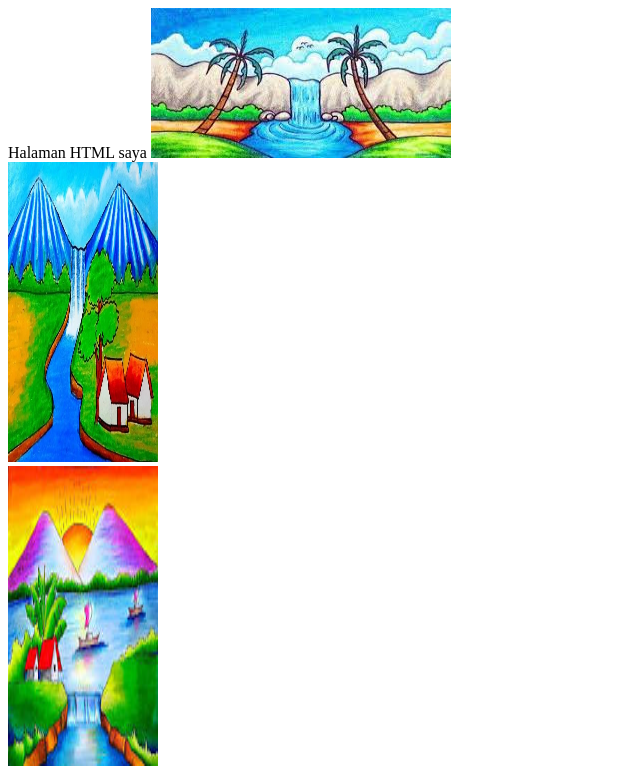
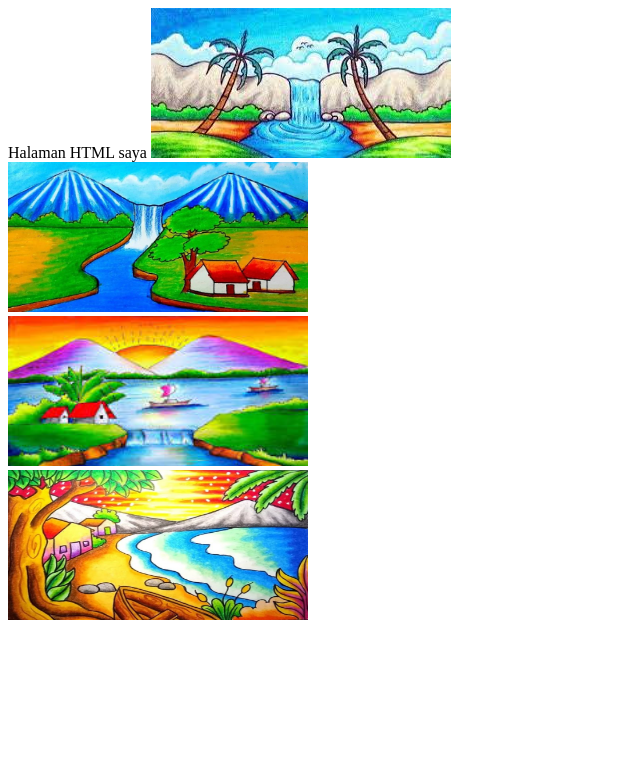
Before and after one commit to ezms1735/HTML-DASAR, a plain HTML site: page Latihan_1_6.html in a window 1280 px wide. Shown: the top 767 px of the page, without its empty margins (0-640 px from the left). Drawn offline with Linux system fonts and the light colour scheme.

Commit message:
menambahkan gambar

```diff
--- a/Latihan_1_6.html
+++ b/Latihan_1_6.html
@@ -1,15 +1,18 @@
 <!DOCTYPE html>
     <html>
         <head>
-            <tittle>Halaman HTML saya</tittle>
+            <tittle> Halaman HTML saya </tittle>
             <link rel="icon" type="png" href="icon.png" sizes="16x16"/>
         </head>
 
         <body>
             <!---Gambar--->
             <img src="gambar.jpg" width="300px" height="150px" alt="Ini gambar yang bagus"><br/>
-            <img src="gambar1.jpg" width="150px" height="300px" alt="Ini gambar yang bagus"><br/>
-            <img src="gambar2.jpg" width="150px" height="300px" alt="Ini gambar yang bagus"><br/>
-            <img src="gambar4.jpg" width="150px" height="300px" alt="Ini gambar yang bagus"><br/>
+            <!---Gambar1--->
+            <img src="gambar1.jpg" width="300px" height="150px" alt="Ini gambar yang bagus"><br/>
+            <!---Gambar2--->
+            <img src="gambar2.jpg" width="300px" height="150px" alt="Ini gambar yang bagus"><br/>
+            <!---Gambar4--->
+            <img src="gambar4.jpg" width="300px" height="150px" alt="Ini gambar yang bagus"><br/>
         </body>
     </html>
```
